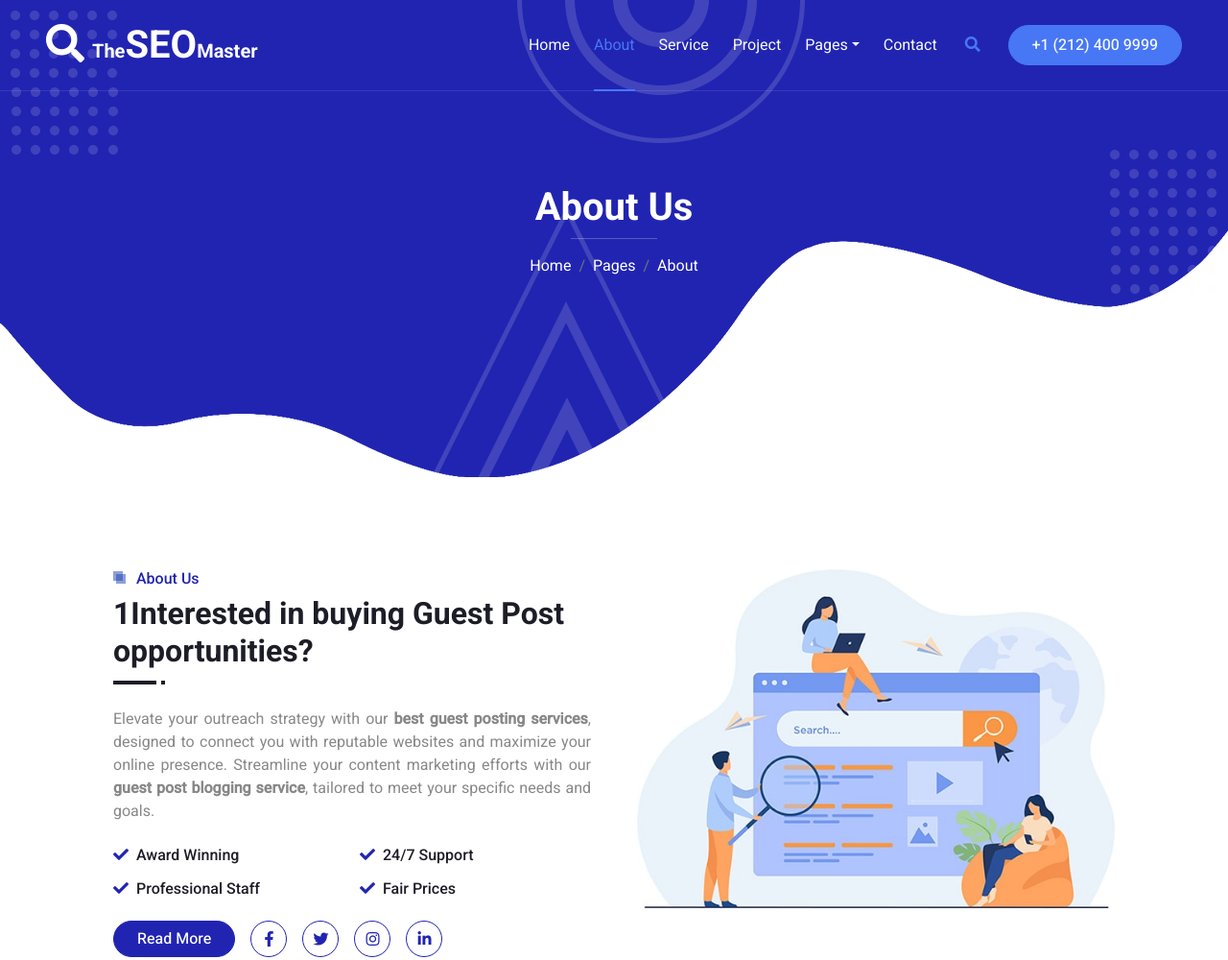
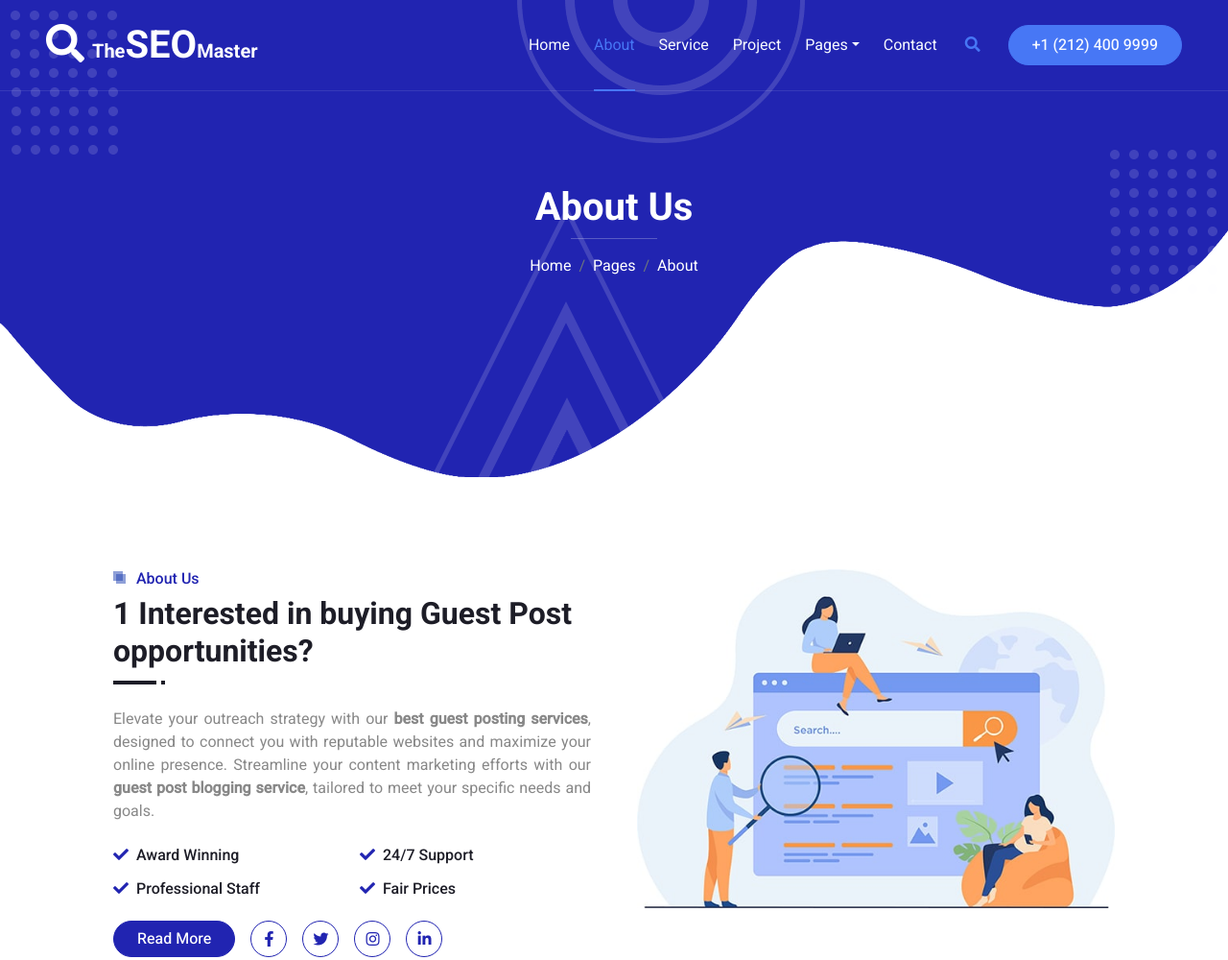
Before and after one commit to waqasbitsclan1/seo.github.io, a plain HTML site: page about.html in a window 1280 px wide. Shown: the top 1000 px of the page at 96% size. Drawn offline with nearby package versions, Linux system fonts and the light colour scheme.

Commit message:
Update about.html

```diff
--- a/about.html
+++ b/about.html
@@ -123,7 +123,7 @@
                     <div class="col-lg-6 wow fadeInUp" data-wow-delay="0.1s">
                         <div class="section-title position-relative mb-4 pb-2">
                             <h6 class="position-relative text-primary ps-4">About Us</h6>
-                            <h2 class="mt-2">1Interested in buying Guest Post opportunities? </h2>
+                            <h2 class="mt-2">1 Interested in buying Guest Post opportunities? </h2>
                         </div>
 <p class="mb-4" style="text-align: justify;">Elevate your outreach strategy with our <b>best guest posting services</b>, designed to connect you with reputable websites and maximize your online presence.
 Streamline your content marketing efforts with our <b>guest post blogging service</b>, tailored to meet your specific needs and goals.
```
